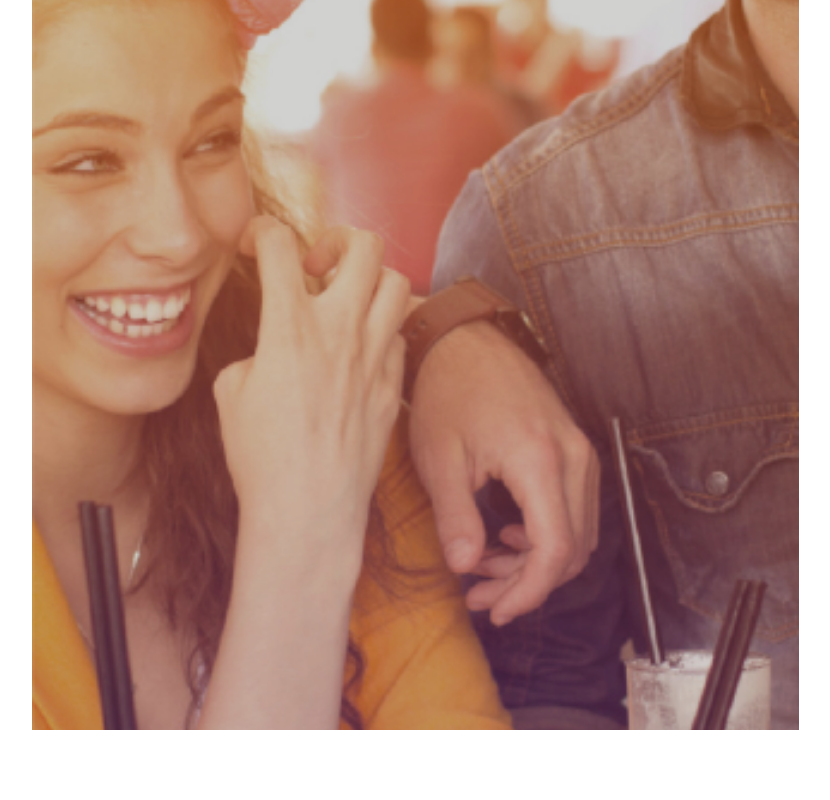
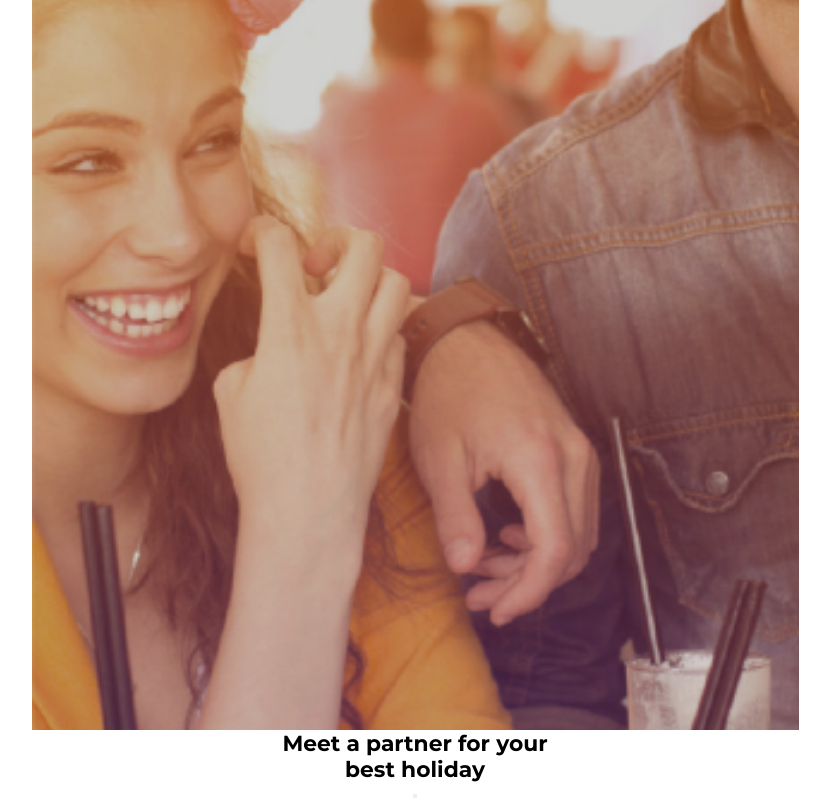
Before and after one commit to tachka123/goit-fe-course, a plain HTML site: page module-8/index.html in a window 1280 px wide. Shown: the part 487-1287 px from the top of the page, without its empty margins (225-1055 px from the left). Before the commit the page ends 1217 px from the top, so only its background shows below. Drawn offline with Linux system fonts and the light colour scheme.

Commit message:
headerisready

```diff
--- a/module-8/css/style.css
+++ b/module-8/css/style.css
@@ -82,3 +82,14 @@ font-weight: 800;
 color: white;
 border: solid #ff4e50 ;
 }
+main{
+	min-width: 320px;
+	max-width: 767px;
+	margin: 0 auto;
+	text-align: center;
+}
+.title{
+	font-size: 21.8px;
+	font-family: "Montserrat";
+font-weight: 800;
+}
--- a/module-8/index.html
+++ b/module-8/index.html
@@ -23,7 +23,12 @@
 				<button class="button">Find your holiday partner</button>
 			</div>
 		</header>
-		<main></main>
+		<main>
+			<div class="title">Meet a partner for your <br>
+				best holiday</div>
+			<div></div>
+			<button></button>
+		</main>
 		<footer></footer>
 	</body>
 </html>
```
